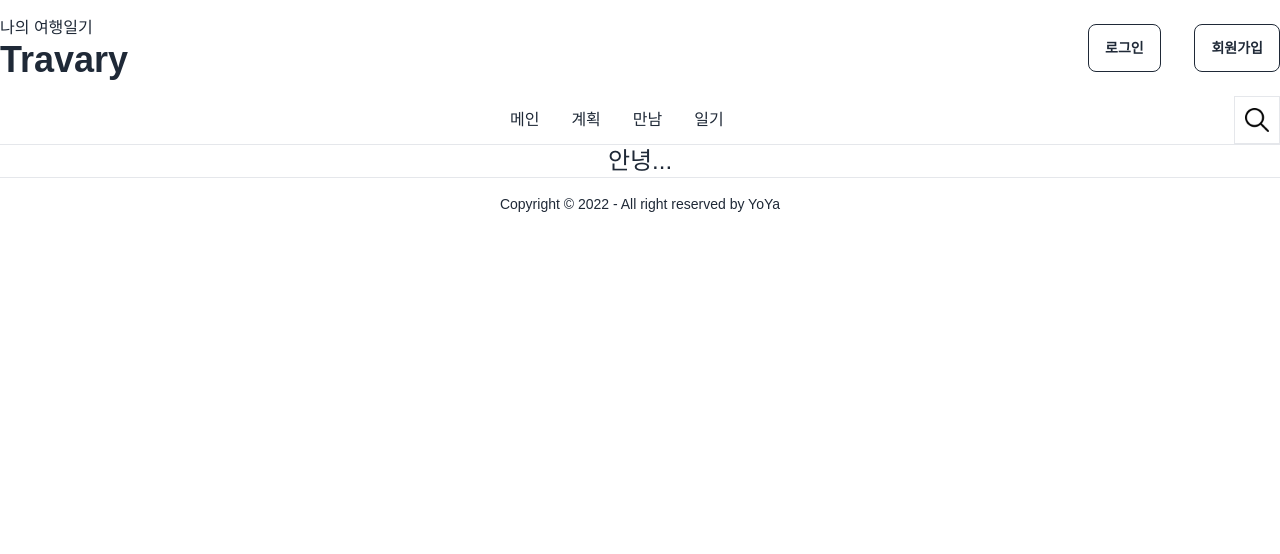
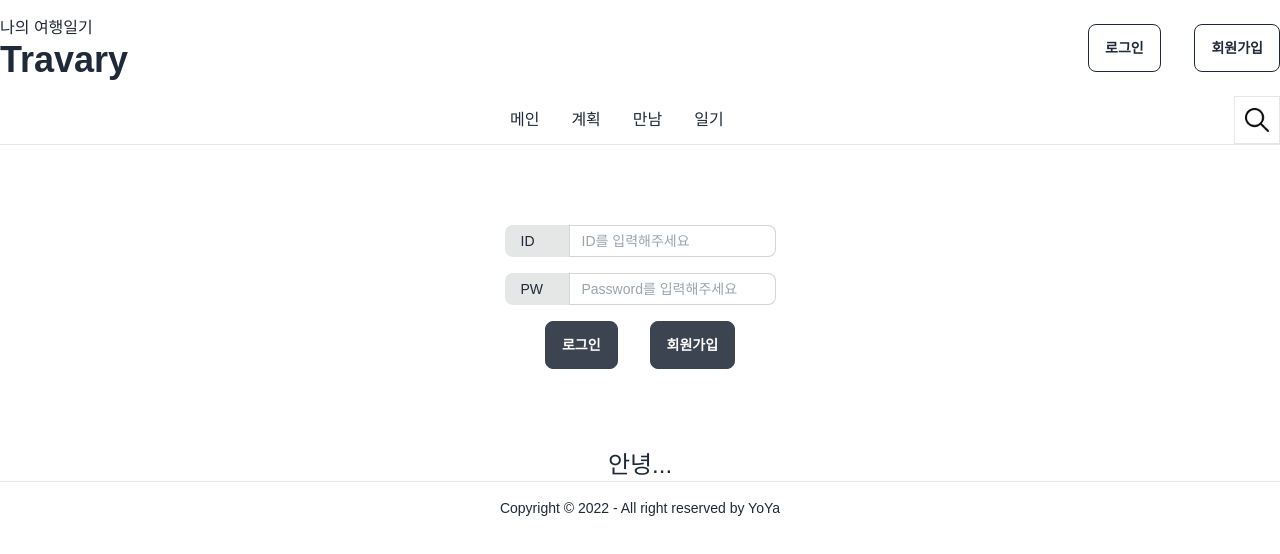
Before and after one commit to YoYag/travary-front, a React (Create React App) app: page /login in a window 1280 px wide. Shown: the top 554 px of the page. Built offline with nearby package versions, Linux system fonts and the light colour scheme; a web font is replaced by a local one.

Commit message:
로그인페이지 구현

```diff
--- a/src/App.js
+++ b/src/App.js
@@ -5,6 +5,7 @@ import Main from "./routes/Main";
 import Plan from "./routes/Plan";
 import Meet from "./routes/Meet";
 import Diary from "./routes/Diary";
+import Login from "./routes/Login";
 
 function App() {
   return (
@@ -16,6 +17,7 @@ function App() {
           <Route path="/plan" element={<Plan />} />
           <Route path="/meet" element={<Meet />} />
           <Route path="/diary" element={<Diary />} />
+          <Route path="/login" element={<Login />} />
         </Routes>
         <div class="text-2xl ...">안녕...</div>
         <Footer />
--- a/src/components/Header.jsx
+++ b/src/components/Header.jsx
@@ -17,7 +17,9 @@ const Header = () => {
           <p className="text-4xl font-bold">Travary</p>
         </div>
         <div className="w-48 flex justify-between items-center">
-          <button className="btn btn-outline">로그인</button>
+          <Link to={`/login`}>
+            <button className="btn btn-outline">로그인</button>
+          </Link>
           <button className="btn btn-outline">회원가입</button>
         </div>
       </div>
--- /dev/null
+++ b/src/routes/Login.js
@@ -0,0 +1,32 @@
+import React from "react";
+
+const Login = () => {
+  return (
+    <div>
+      <form className="text-center my-20" action="">
+        <label className="input-group input-group-sm my-4">
+          <span className="w-16">ID</span>
+          <input
+            type="text"
+            name="username"
+            placeholder="ID를 입력해주세요"
+            className="input input-bordered input-sm"
+          />
+        </label>
+        <label className="input-group input-group-sm my-4">
+          <span className="w-16">PW</span>
+          <input
+            type="password"
+            name="password"
+            placeholder="Password를 입력해주세요"
+            className="input input-bordered input-sm"
+          />
+        </label>
+        <button className="btn mx-4">로그인</button>
+        <button className="btn mx-4">회원가입</button>
+      </form>
+    </div>
+  );
+};
+
+export default Login;
```
